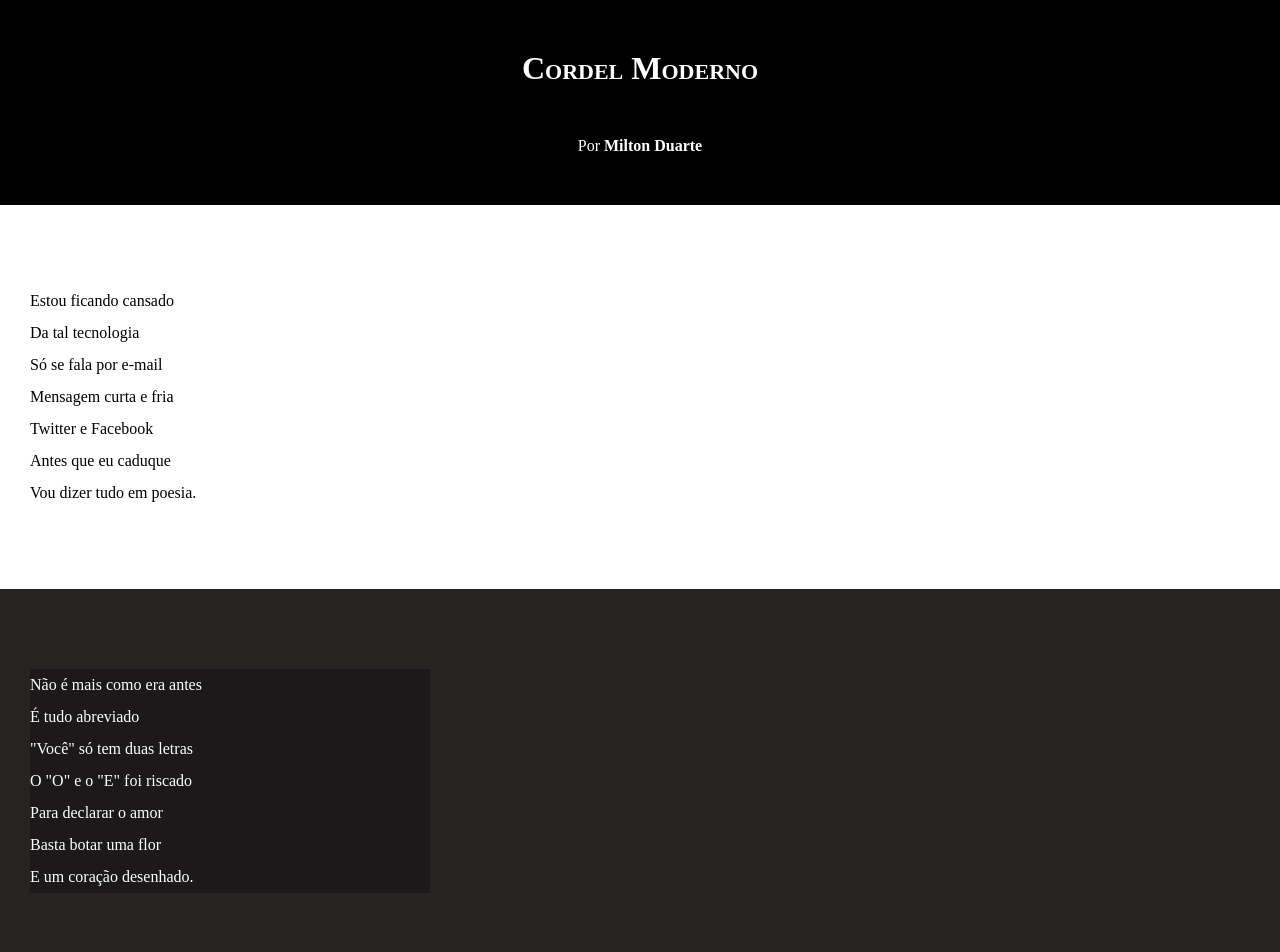
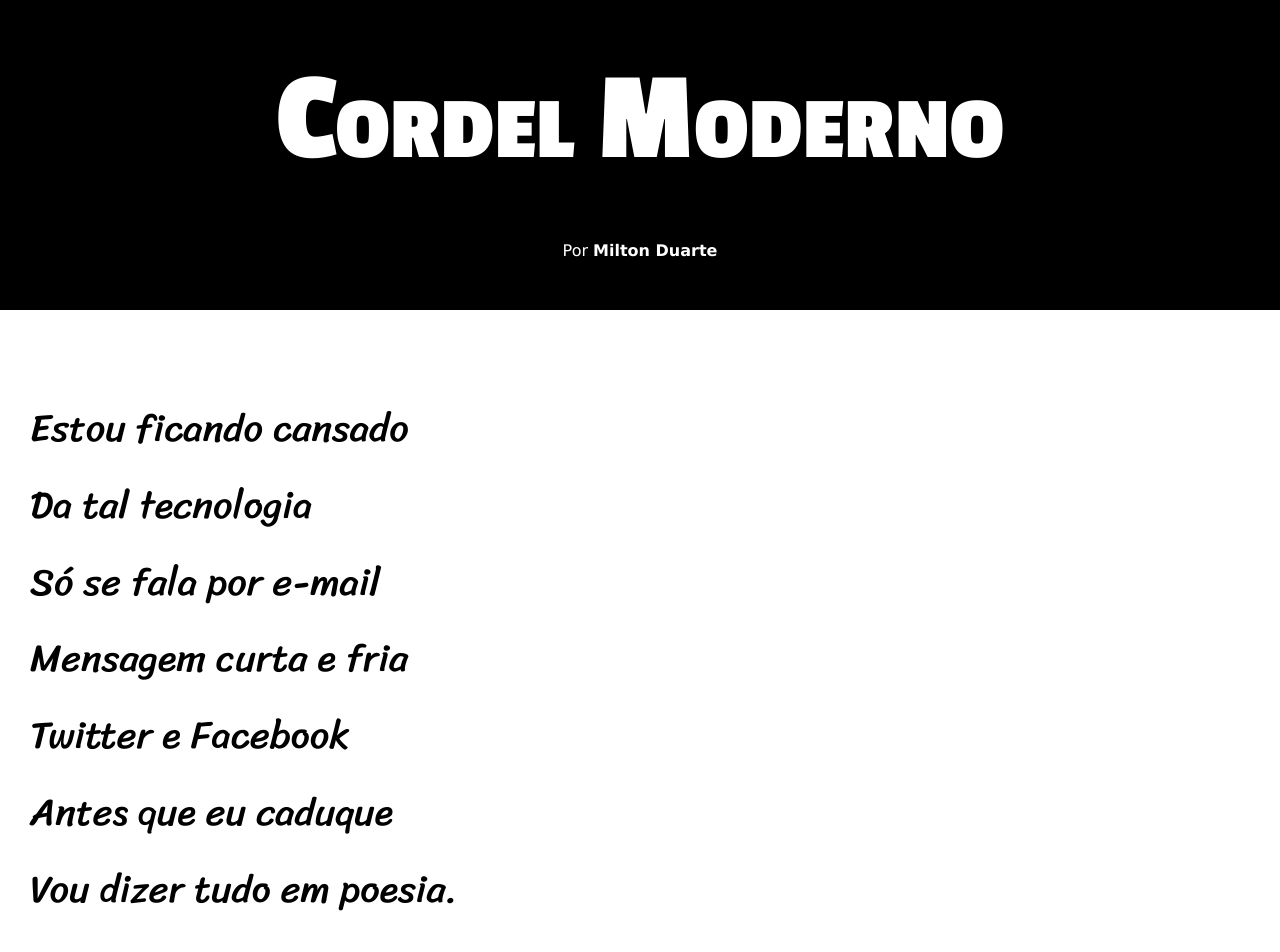
Before and after one commit to Epopeico/projeto-site-cordel, a plain HTML site: page index.html in a window 1280 px wide. Shown: the top 952 px of the page. Drawn offline with Linux system fonts and the light colour scheme.

Commit message:
update css com tamanhos e fontes

```diff
--- a/estilo/style.css
+++ b/estilo/style.css
@@ -1,4 +1,12 @@
-@charset "UTF-8" ;
+@charset "UTF-8";
+@import url('https://fonts.googleapis.com/css2?family=Passion+One:wght@400;700;900&family=Sriracha&display=swap');
+
+
+:root {
+    --fonte1: Verdana, Geneva, Tahoma, sans-serif;
+    --fonte2: "Passion One", sans-serif;
+    --fonte3: "Sriracha", cursive;
+}
 
 * {
     margin: 0px;
@@ -8,6 +16,7 @@
 html, body {
     min-height: 100vh;
     background-color: darkgrey;
+    font-family: var(--fonte1);
 }
 
 header {
@@ -18,6 +27,8 @@ header {
 header > h1 {
     padding: 50px;
     font-variant: small-caps;
+    font-family: var(--fonte2);
+    font-size: 10vw;
 }
 header > p {
     padding-bottom: 50px ;
@@ -39,6 +50,8 @@ section {
     padding-bottom: 10vh;
     line-height: 2em;
     padding-left: 30px;
+    font-family: var(--fonte3);
+    font-size: 3vw;
 }
 
 main > section.normal {
@@ -54,7 +67,9 @@ main > section.imagem {
 
 section.imagem > p {
     background-color: rgba(0, 0, 0, 0.282);
-    width: 400px;
+    display: inline-block;
+    padding: 5px;
+
 }
 
 footer {
```
